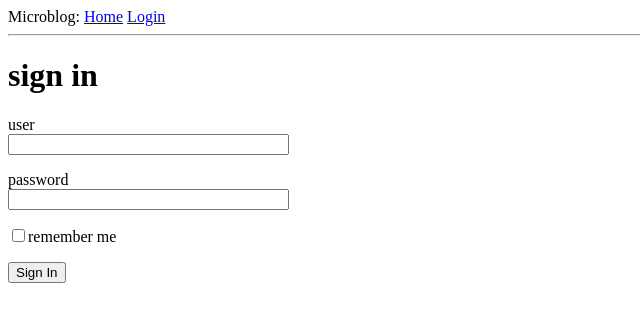
After one commit to lukaszrychlowski/flask_intro, a Flask app: page /login in a window 1280 px wide. The commit adds this page. Shown: the top 322 px of the page, without its empty margins (0-640 px from the left). Run offline with Flask 2, Linux system fonts and the light colour scheme.

Commit message:
login added

```diff
--- a/app/__init__.py
+++ b/app/__init__.py
@@ -1,5 +1,7 @@
 from flask import Flask
+from config import Config
 
 app = Flask(__name__)
+app.config.from_object(Config)
 
 from app import routes
--- /dev/null
+++ b/app/forms.py
@@ -0,0 +1,11 @@
+from io import StringIO
+from wsgiref import validate
+from flask_wtf import FlaskForm
+from wtforms import StringField, PasswordField, BooleanField, SubmitField
+from wtforms.validators import DataRequired
+
+class LoginForm(FlaskForm):
+    username = StringField('user', validators=[DataRequired()])
+    password = StringField('password', validators=[DataRequired()])
+    remember_me = BooleanField('remember me')
+    submit = SubmitField('Sign In')
--- a/app/routes.py
+++ b/app/routes.py
@@ -1,5 +1,6 @@
 from app import app
 from flask import render_template
+from app.forms import LoginForm
 
 @app.route('/')
 @app.route('/index')
@@ -16,3 +17,8 @@ def index():
         }
     ]
     return render_template('index.html', title='Home', user=user, posts=posts)
+
+@app.route('/login')
+def login():
+    form = LoginForm()
+    return render_template('login.html', title='Sign In', form=form)
--- a/app/templates/base.html
+++ b/app/templates/base.html
@@ -8,7 +8,10 @@
         {% endif %}
     </head>
     <body>
-        <div>Microblog: <a href="/index">Home</a></div>
+        <div>Microblog:
+        <a href="/index">Home</a>
+        <a href="/login">Login</a>
+        </div>
         <hr>
         {% block content %}{% endblock %}
     </body>
--- /dev/null
+++ b/app/templates/login.html
@@ -0,0 +1,17 @@
+{% extends 'base.html' %}
+{% block content %}
+    <h1>sign in</h1>
+    <form action="" method="post" novalidate>
+        {{ form.hidden_tag() }}
+        <p>
+            {{ form.username.label }}<br>
+            {{ form.username(size=32) }}
+        </p>
+        <p>
+            {{ form.password.label }}<br>
+            {{ form.password(size=32) }}
+        </p>
+        <p>{{ form.remember_me() }}{{ form.remember_me.label }}</p>
+        <p>{{ form.submit() }}</p>
+    </form>
+{% endblock %}
```
